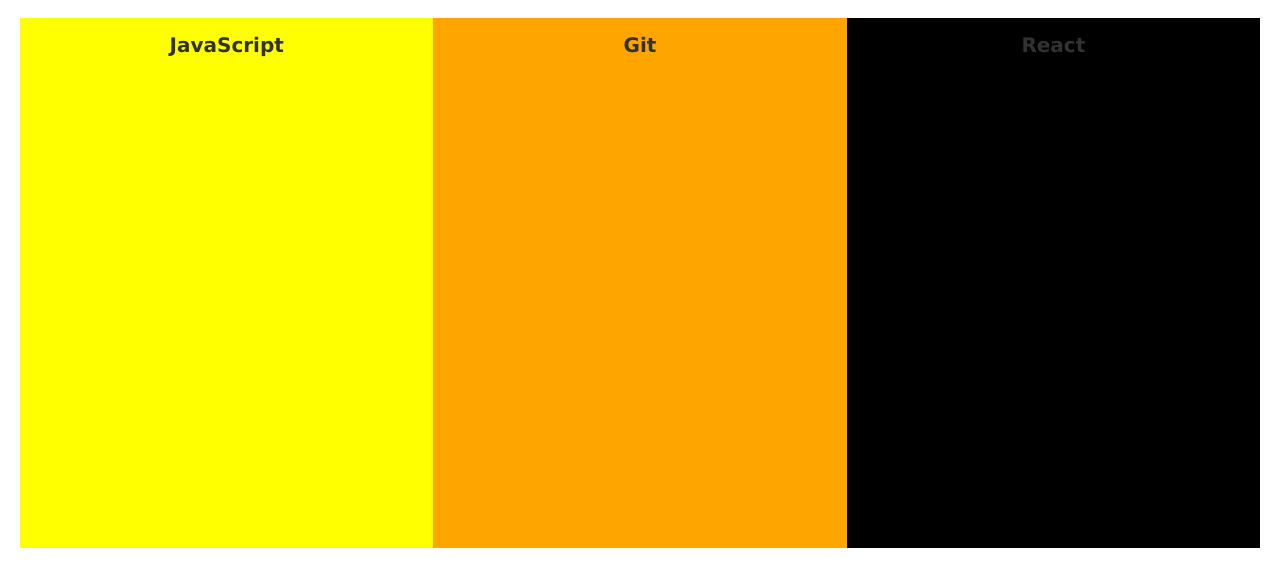
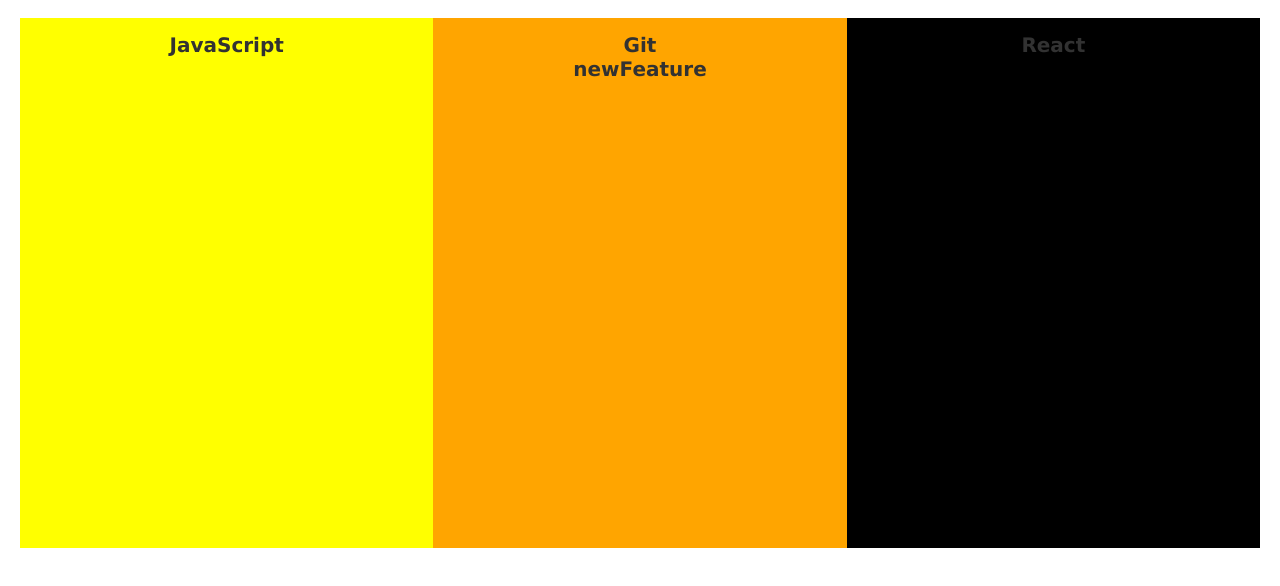
Before and after one commit to RenZz726/Samplemyweb, a website: page index.html in a window 1280 px wide. Shown: the part 60-646 px from the top of the page. Drawn offline with Linux system fonts and the light colour scheme.

Commit message:
newFeature

```diff
--- a/index.html
+++ b/index.html
@@ -21,7 +21,7 @@
         </div>
         <div class="caption">
             <div class="caption-item js">JavaScript</div>
-            <div class="caption-item git">Git</div>
+            <div class="caption-item git">Git<br>newFeature</div>
             <div class="caption-item react">React</div>
         </div>
     </div>
```
